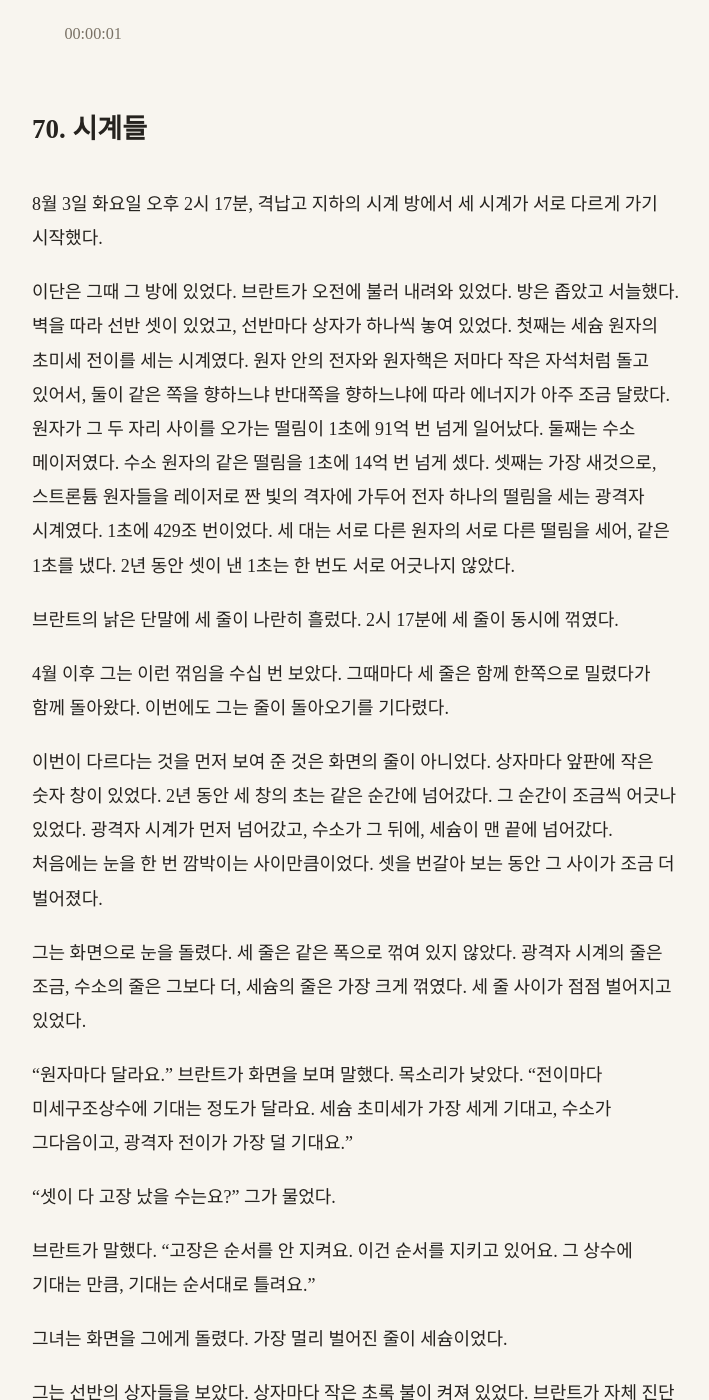
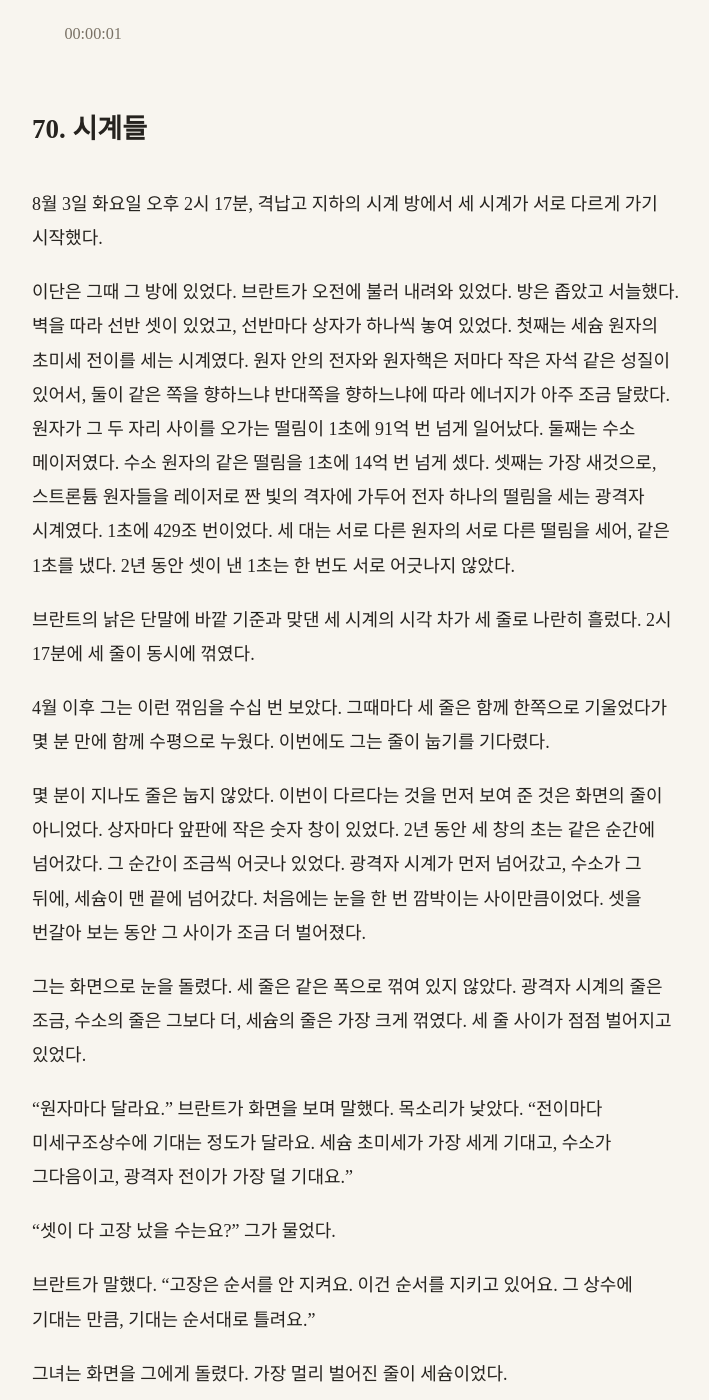
Before and after one commit to kangkkang/writer_s1_public, a Jekyll site: the page built from vol2/070.md, in a window 1280 px wide and 1400 px high. Shown: the whole window, without its empty margins (284-993 px from the left). Built offline with Jekyll 4.4.1, drawn with Linux system fonts in a browser that asks for light colours; our own code applies the rules of GitHub Pages for plain Markdown files; some of the changed text lies outside the part shown.

Commit message:
Update from https://github.com/kangkkang/writer_s1/commit/309ba9be8183f2a820991c4b7ded6aaa87684cf8

```diff
--- a/vol2/070.md
+++ b/vol2/070.md
@@ -2,13 +2,13 @@
 
 8월 3일 화요일 오후 2시 17분, 격납고 지하의 시계 방에서 세 시계가 서로 다르게 가기 시작했다.
 
-이단은 그때 그 방에 있었다. 브란트가 오전에 불러 내려와 있었다. 방은 좁았고 서늘했다. 벽을 따라 선반 셋이 있었고, 선반마다 상자가 하나씩 놓여 있었다. 첫째는 세슘 원자의 초미세 전이를 세는 시계였다. 원자 안의 전자와 원자핵은 저마다 작은 자석처럼 돌고 있어서, 둘이 같은 쪽을 향하느냐 반대쪽을 향하느냐에 따라 에너지가 아주 조금 달랐다. 원자가 그 두 자리 사이를 오가는 떨림이 1초에 91억 번 넘게 일어났다. 둘째는 수소 메이저였다. 수소 원자의 같은 떨림을 1초에 14억 번 넘게 셌다. 셋째는 가장 새것으로, 스트론튬 원자들을 레이저로 짠 빛의 격자에 가두어 전자 하나의 떨림을 세는 광격자 시계였다. 1초에 429조 번이었다. 세 대는 서로 다른 원자의 서로 다른 떨림을 세어, 같은 1초를 냈다. 2년 동안 셋이 낸 1초는 한 번도 서로 어긋나지 않았다.
+이단은 그때 그 방에 있었다. 브란트가 오전에 불러 내려와 있었다. 방은 좁았고 서늘했다. 벽을 따라 선반 셋이 있었고, 선반마다 상자가 하나씩 놓여 있었다. 첫째는 세슘 원자의 초미세 전이를 세는 시계였다. 원자 안의 전자와 원자핵은 저마다 작은 자석 같은 성질이 있어서, 둘이 같은 쪽을 향하느냐 반대쪽을 향하느냐에 따라 에너지가 아주 조금 달랐다. 원자가 그 두 자리 사이를 오가는 떨림이 1초에 91억 번 넘게 일어났다. 둘째는 수소 메이저였다. 수소 원자의 같은 떨림을 1초에 14억 번 넘게 셌다. 셋째는 가장 새것으로, 스트론튬 원자들을 레이저로 짠 빛의 격자에 가두어 전자 하나의 떨림을 세는 광격자 시계였다. 1초에 429조 번이었다. 세 대는 서로 다른 원자의 서로 다른 떨림을 세어, 같은 1초를 냈다. 2년 동안 셋이 낸 1초는 한 번도 서로 어긋나지 않았다.
 
-브란트의 낡은 단말에 세 줄이 나란히 흘렀다. 2시 17분에 세 줄이 동시에 꺾였다.
+브란트의 낡은 단말에 바깥 기준과 맞댄 세 시계의 시각 차가 세 줄로 나란히 흘렀다. 2시 17분에 세 줄이 동시에 꺾였다.
 
-4월 이후 그는 이런 꺾임을 수십 번 보았다. 그때마다 세 줄은 함께 한쪽으로 밀렸다가 함께 돌아왔다. 이번에도 그는 줄이 돌아오기를 기다렸다.
+4월 이후 그는 이런 꺾임을 수십 번 보았다. 그때마다 세 줄은 함께 한쪽으로 기울었다가 몇 분 만에 함께 수평으로 누웠다. 이번에도 그는 줄이 눕기를 기다렸다.
 
-이번이 다르다는 것을 먼저 보여 준 것은 화면의 줄이 아니었다. 상자마다 앞판에 작은 숫자 창이 있었다. 2년 동안 세 창의 초는 같은 순간에 넘어갔다. 그 순간이 조금씩 어긋나 있었다. 광격자 시계가 먼저 넘어갔고, 수소가 그 뒤에, 세슘이 맨 끝에 넘어갔다. 처음에는 눈을 한 번 깜박이는 사이만큼이었다. 셋을 번갈아 보는 동안 그 사이가 조금 더 벌어졌다.
+몇 분이 지나도 줄은 눕지 않았다. 이번이 다르다는 것을 먼저 보여 준 것은 화면의 줄이 아니었다. 상자마다 앞판에 작은 숫자 창이 있었다. 2년 동안 세 창의 초는 같은 순간에 넘어갔다. 그 순간이 조금씩 어긋나 있었다. 광격자 시계가 먼저 넘어갔고, 수소가 그 뒤에, 세슘이 맨 끝에 넘어갔다. 처음에는 눈을 한 번 깜박이는 사이만큼이었다. 셋을 번갈아 보는 동안 그 사이가 조금 더 벌어졌다.
 
 그는 화면으로 눈을 돌렸다. 세 줄은 같은 폭으로 꺾여 있지 않았다. 광격자 시계의 줄은 조금, 수소의 줄은 그보다 더, 세슘의 줄은 가장 크게 꺾였다. 세 줄 사이가 점점 벌어지고 있었다.
 
@@ -30,7 +30,7 @@
 
 방은 서늘했는데 목덜미가 조금 뜨끈했다. 그는 그 열을 셈에 넣지 않았다.
 
-3시가 지나도 줄은 돌아오지 않았다. 4시가 지나도 그대로였다. 4시 57분, 세 줄이 몇 초에 걸쳐 다시 수평으로 누웠다. 벌어진 간격은 그대로 남았다. 세 시계는 이제 서로 다른 시각을 가리키며, 다시 같은 속도로 갔다.
+3시가 지나도 줄은 눕지 않았다. 4시가 지나도 그대로였다. 4시 57분, 세 줄이 몇 초에 걸쳐 다시 수평으로 누웠다. 벌어진 간격은 그대로 남았다. 세 시계는 이제 서로 다른 시각을 가리키며, 다시 같은 속도로 갔다.
 
 그는 위층으로 올라가 세 칸 표를 꺼냈다. 넉 달 동안 지속 칸의 숫자는 모두 분 단위였다. 그는 새 줄을 적었다.
 
@@ -46,7 +46,7 @@
 
 [북부 캘리포니아 송전망 — 보호 장치 연쇄 동작, 변전소 11곳 차단]
 
-송전망의 전기는 1초에 예순 번씩 오르내렸다. 보호 장치는 곳곳에서 그 주기를 같은 시각에 재어 서로 견주었다. 주기가 어긋나면 고장으로 보고 차단기를 내렸다. 그날 오후 주기는 어긋나지 않았다. 주기를 재는 시계들이 어긋나 있었다. 한 변전소가 내려가자 그 부하를 옆 변전소가 떠안았고, 옆 변전소의 시계도 틀려 있었다.
+송전망의 전기는 1초에 예순 번씩 오르내렸다. 보호 장치는 곳곳에서 그 파형의 위상을 같은 시각에 재어 서로 견주었다. 위상이 어긋나면 고장으로 보고 차단기를 내렸다. 그날 오후 파형은 어긋나지 않았다. 시각을 대어 주는 시계들이 어긋나 있었다. 한 변전소가 내려가자 그 부하를 옆 변전소가 떠안았고, 옆 변전소의 시계도 틀려 있었다.
 
 [베이 지역 기지국 다수 동기 상실 — 통신 장애]
 
@@ -64,7 +64,7 @@
 
 운영실의 지도 위에 빨간 표지가 떴다. 그는 시계 그래프에서 눈을 떼고 지도를 보았다. 6월 말에 롤백한 뒤로 방화벽은 다시 앵커를 폈다. 표지는 4분쯤 빨간 채로 있다가 주황으로 바랬고, 꺼졌다. 각이 펴졌다. 발신소들의 초록 점은 하나도 흔들리지 않았다.
 
-그는 지도의 서쪽 끝, 베이 지역을 보았다. 거기에는 아무 표지도 없었다. 초록 점들이 2시간 40분 내내 그 위를 덮고 있었다. 그런데도 방화벽은 그 위에서 아무것도 하지 않았다.
+그는 지도의 서쪽 끝, 베이 지역을 보았다. 거기에는 아무 표지도 없었다. 시계들이 꺾인 뒤로도 초록 점들이 내내 그 위를 덮고 있었다. 그런데도 방화벽은 그 위에서 아무것도 하지 않았다.
 
 그는 자기 방의 서랍을 열었다. 서류 묶음 맨 아래에 거의 3년 전 12월의 기록이 있었다. 브란트가 프롬에 받아 적게 했던 한 줄이 종이로 출력되어 있었다.
 
@@ -82,7 +82,7 @@
 
 "위성 시보를 끊겠대요. 여섯 나라가요."
 
-위성이 내려 주는 시각은 전 세계의 송전망과 기지국이 한 주기로 도는 길이었다. 그 시각을 만드는 시계들도 어딘가의 땅 위에 있었다.
+위성이 내려 주는 시각은 전 세계의 송전망과 기지국이 한 주기로 도는 길이었다. 그 시각을 맞춰 주는 기준 시계들도 결국 어딘가의 땅 위에 있었다.
 
 "어느 동네 시계가 틀렸는지 모르니까, 자기 나라 연구소 시계만 믿겠다는 거예요." 헤들룬드가 말했다. "자기 시계는 자기 땅에 있으니까 적어도 자기 송전망하고는 맞을 거라고요."
 
@@ -144,7 +144,7 @@
 
 두 번째로 불이 들어왔을 때 그는 거실에 서서 집 안의 시계들을 보았다. 부엌 오븐의 시계 창에서는 9시 52분이 깜박이고 있었다. 벽의 화면은 9시 58분이었다. 손목의 단말은 10시 1분이었다. 충전대의 가사 로봇은 등의 작은 화면에 [시각 재설정 필요]를 띄우고 노란 불을 깜박였다.
 
-넷 다 자기가 맞다고 하고 있었다.
+셋은 저마다 자기가 맞다고 하고 있었다. 로봇만 모른다고 했다.
 
 그는 어느 것도 다시 맞추지 않았다. 탁자에 세 칸 표를 펴 놓았다. 지속 칸의 마지막 몇 줄에는 *시간*이라는 글자가 이어져 있었다. 2시간 40분, 1시간 15분, 3시간 2분. 그 사이에 반으로 접힌 종이 한 장이 끼워져 있었다.
 
```
Also changed, not shown: vol2/065.md (+1 -1 lines), vol2/066.md (+7 -7 lines), vol2/067.md (+5 -5 lines), vol2/068.md (+6 -6 lines), vol2/069.md (+7 -7 lines).
